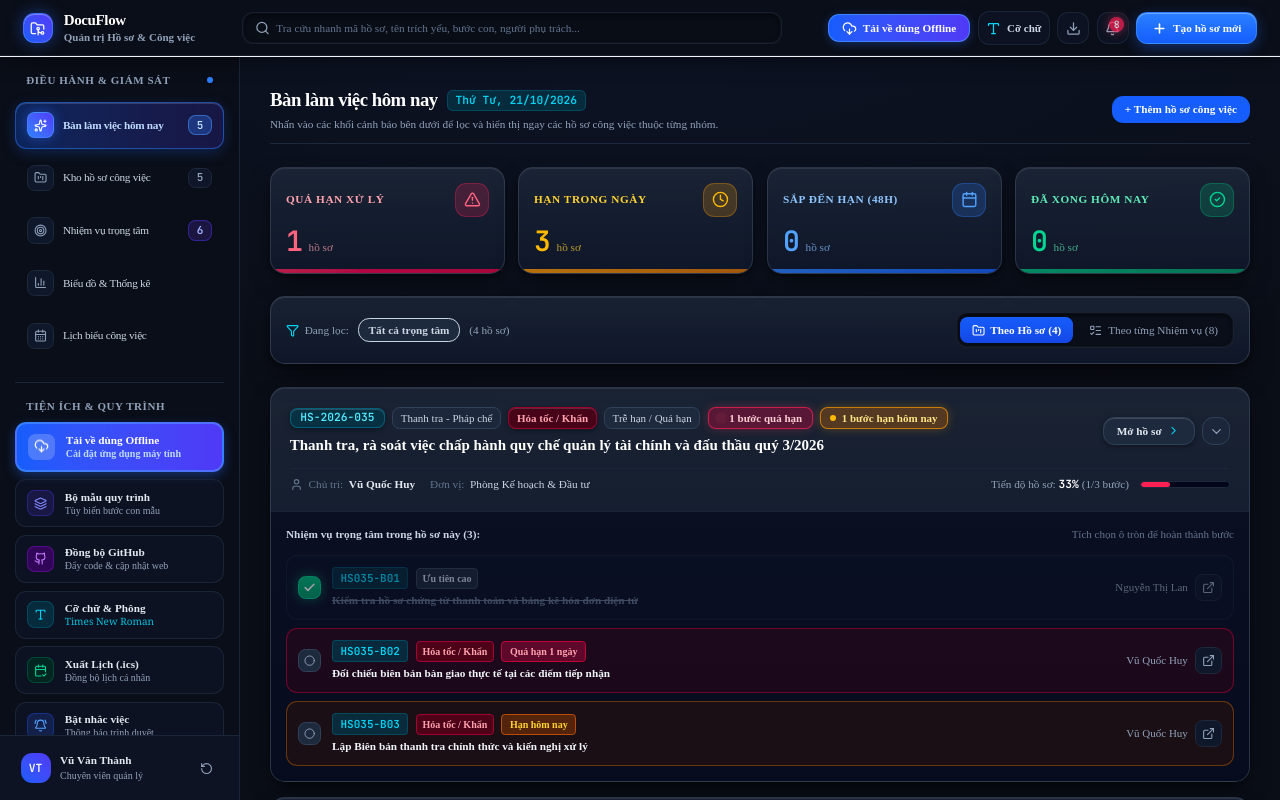
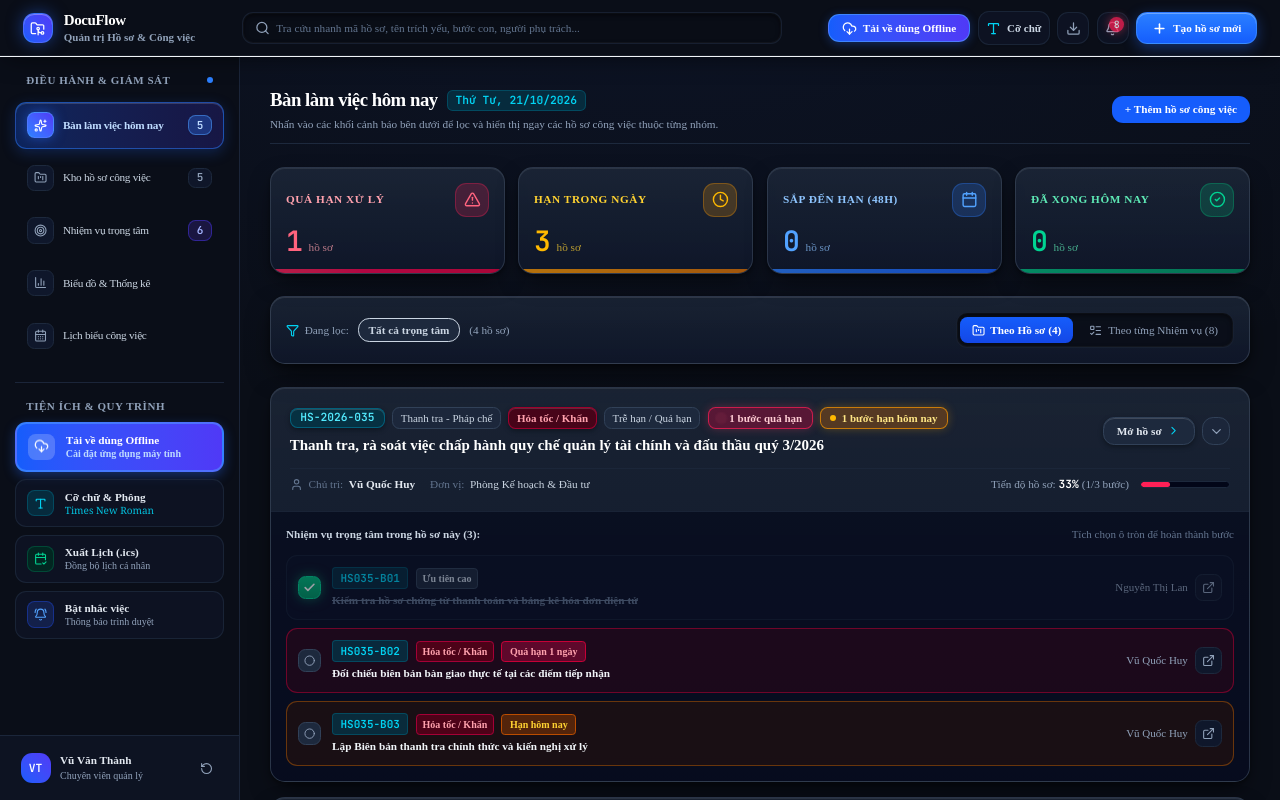
Before and after one commit to vuvanthanh9696-boop/Kho, a React (Vite) app: page / in a window 1280 px wide. Built offline with nearby package versions, Linux system fonts and the light colour scheme.

Commit message:
Loại bỏ nút Bộ mẫu quy trình và Đồng bộ GitHub khỏi thanh menu bên theo yêu cầu

```diff
--- a/dev-dist/sw.js
+++ b/dev-dist/sw.js
@@ -78,7 +78,7 @@ define(['./workbox-afac4cd2'], (function (workbox) { 'use strict';
    */
   workbox.precacheAndRoute([{
     "url": "index.html",
-    "revision": "0.2tu6o6l1vo8"
+    "revision": "0.5kojogj7ph8"
   }], {});
   workbox.cleanupOutdatedCaches();
   workbox.registerRoute(new workbox.NavigationRoute(workbox.createHandlerBoundToURL("index.html"), {
--- a/src/components/Sidebar.tsx
+++ b/src/components/Sidebar.tsx
@@ -6,10 +6,8 @@ import {
   BellRing,
   RotateCcw,
   Sparkles,
-  Layers,
   CalendarCheck2,
   Target,
-  Github,
   Type
 } from 'lucide-react';
 import { ActiveTab, Docket } from '../types';
@@ -185,38 +183,6 @@ export const Sidebar: React.FC<SidebarProps> = ({
             <PWAInstallButton variant="sidebar" />
           </div>
 
-          {onOpenTemplateManager && (
-            <button
-              onClick={onOpenTemplateManager}
-              className="w-full flex items-center gap-3 px-3 py-2.5 text-xs font-medium text-slate-200 bg-slate-900/60 hover:bg-slate-900 border border-slate-800/80 hover:border-slate-700 rounded-xl transition-all text-left group"
-              title="Quản lý bộ mẫu quy trình chuẩn hóa nhiều bước"
-            >
-              <div className="w-7 h-7 rounded-lg bg-indigo-950/80 border border-indigo-800/60 text-indigo-400 flex items-center justify-center shrink-0 group-hover:scale-105 transition-transform">
-                <Layers className="w-3.5 h-3.5" />
-              </div>
-              <div className="flex flex-col truncate">
-                <span className="leading-tight font-semibold text-slate-200 group-hover:text-white">Bộ mẫu quy trình</span>
-                <span className="text-[10px] text-slate-400">Tùy biến bước con mẫu</span>
-              </div>
-            </button>
-          )}
-
-          {onOpenGitHubSync && (
-            <button
-              onClick={onOpenGitHubSync}
-              className="w-full flex items-center gap-3 px-3 py-2.5 text-xs font-medium text-slate-200 bg-slate-900/60 hover:bg-slate-900 border border-slate-800/80 hover:border-slate-700 rounded-xl transition-all text-left group"
-              title="Đồng bộ mã nguồn và dữ liệu sang GitHub"
-            >
-              <div className="w-7 h-7 rounded-lg bg-purple-950/80 border border-purple-800/60 text-purple-400 flex items-center justify-center shrink-0 group-hover:scale-105 transition-transform">
-                <Github className="w-3.5 h-3.5" />
-              </div>
-              <div className="flex flex-col truncate">
-                <span className="leading-tight font-semibold text-slate-200 group-hover:text-white">Đồng bộ GitHub</span>
-                <span className="text-[10px] text-slate-400">Đẩy code & cập nhật web</span>
-              </div>
-            </button>
-          )}
-
           {onOpenFontSettings && (
             <button
               onClick={onOpenFontSettings}
```
